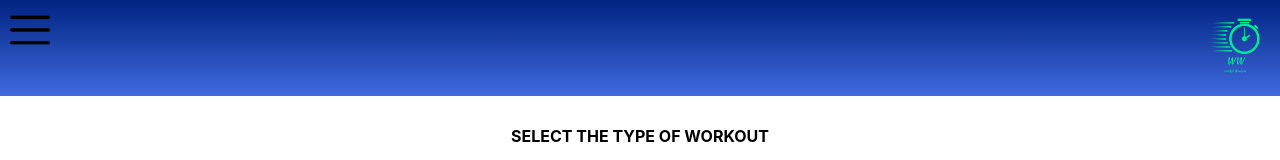
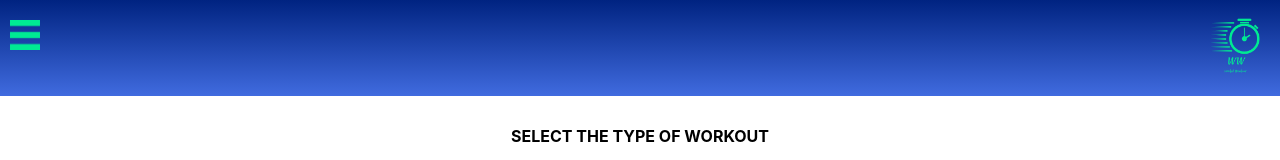
Before and after one commit to tadamiura/fitness-app, a React (Create React App) app: page / in a window 1280 px wide. Shown: the top 160 px of the page. Built offline with nearby package versions, Linux system fonts and the light colour scheme; a web font is replaced by a local one.

Commit message:
changed png of menu & resized them

```diff
--- a/src/sass/menu.scss
+++ b/src/sass/menu.scss
@@ -1,8 +1,9 @@
 @import '_variables';
 
 .burgerMenu-menu {
-    width: 40px;
+    width: 30px;
     cursor: pointer;
+    margin-top: 10px;
   }
 
   .burgerMenu-side {
@@ -32,7 +33,7 @@
   .burgerMenu-close {
     width: 30px;
     align-self: flex-end;
-    margin: 7px;
+    margin: 15px 7px 0 0;
     cursor: pointer;
   }
 
```
Also changed, not shown: src/img/burger-close.png, src/img/burger-menu.png.
